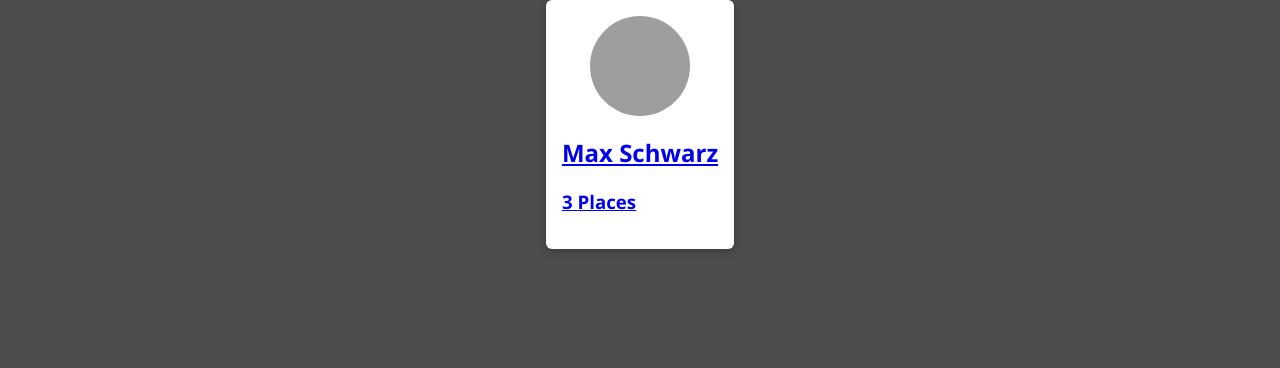
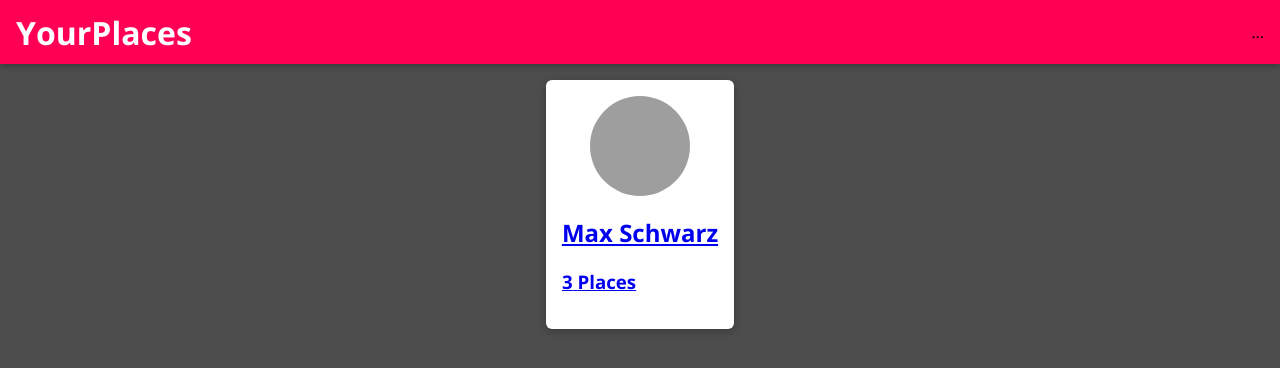
Before and after one commit to joexyjay/SpotShare, a React (Vite) app in the folder frontend/: page / in a window 1280 px wide. Shown: the top 368 px of the page. Built offline with nearby package versions, Linux system fonts and the light colour scheme; grey boxes are pictures that could not be loaded.

Commit message:
add main header

```diff
--- a/frontend/src/App.tsx
+++ b/frontend/src/App.tsx
@@ -1,16 +1,20 @@
 import { BrowserRouter as Router, Routes, Route } from 'react-router-dom'
 import Users from './user/pages/Users'
 import NewPlace from './places/pages/NewPlace'
+import MainNavigation from './shared/components/Navigation/MainNavigation'
 
 
 function App() {
 
   return (
     <Router>
-     <Routes>
-     <Route path='/' element={<Users />}/>
-     <Route path='/places/new' element={<NewPlace />}/>
-     </Routes>
+      <MainNavigation />
+      <main>
+        <Routes>
+          <Route path='/' element={<Users />}/>
+          <Route path='/places/new' element={<NewPlace />}/>
+        </Routes>
+      </main>
     </Router>
   )
 }
--- /dev/null
+++ b/frontend/src/shared/components/Navigation/MainHeader.css
@@ -0,0 +1,23 @@
+.main-header {
+    width: 100%;
+    height: 4rem;
+    display: flex;
+    align-items: center;
+    position: fixed;
+    top: 0;
+    left: 0;
+    background: #ff0055;
+    box-shadow: 0 2px 6px rgba(0, 0, 0, 0.26);
+    padding: 0 1rem;
+    z-index: 5;
+  }
+
+  main {
+    margin-top: 5rem;
+  }
+
+  @media (min-width: 768px) {
+    .main-header {
+      justify-content: space-between;
+    }
+  }
--- /dev/null
+++ b/frontend/src/shared/components/Navigation/MainHeader.tsx
@@ -0,0 +1,16 @@
+import React from 'react';
+import './MainHeader.css'
+
+interface MainHeaderProps {
+  children: React.ReactNode;
+}
+
+const MainHeader = (props: MainHeaderProps) => {
+  return (
+    <header className="main-header">
+      {props.children}
+    </header>
+  );
+};
+
+export default MainHeader;
--- /dev/null
+++ b/frontend/src/shared/components/Navigation/MainNavigation.css
@@ -0,0 +1,45 @@
+.main-navigation__menu-btn {
+    width: 3rem;
+    height: 3rem;
+    background: transparent;
+    border: none;
+    display: flex;
+    flex-direction: column;
+    justify-content: space-around;
+    margin-right: 2rem;
+    cursor: pointer;
+  }
+
+  .main-navigation__menu-btn span {
+    display: block;
+    width: 3rem;
+    height: 2.5px;
+    background: white;
+  }
+
+  .main-navigation__title {
+    color: white;
+  }
+
+  .main-navigation__title a {
+    text-decoration: none;
+    color: white;
+  }
+
+  .main-navigation__header-nav {
+    display: none;
+  }
+
+  .main-navigation__drawer-nav {
+    height: 100%;
+  }
+
+  @media (min-width: 768px) {
+    .main-navigation__menu-btn {
+      display: none;
+    }
+
+    .main-navigation__header-nav {
+      display: block;
+    }
+  }
--- /dev/null
+++ b/frontend/src/shared/components/Navigation/MainNavigation.tsx
@@ -0,0 +1,24 @@
+import { Link } from 'react-router-dom'
+import MainHeader from './MainHeader'
+import './MainNavigation.css'
+
+const MainNavigation = () => {
+  return (
+    <MainHeader>
+        <button className="main-navigation__menu-btn">
+            <span />
+            <span />
+            <span />
+        </button>
+        <h1 className="main-navigation__title">
+            <Link to='/'>
+                YourPlaces
+            </Link>
+        </h1>
+        <nav>
+            ...
+        </nav>
+    </MainHeader>
+  )
+}
+export default MainNavigation
--- a/frontend/src/user/components/UsersList.tsx
+++ b/frontend/src/user/components/UsersList.tsx
@@ -1,5 +1,6 @@
+import Card from '../../shared/components/UIElements/Card';
+import UserItem from './UserItem'
 import './UsersList.css'
-import UserItem from './UserItem'
 
 interface User {
     id: string;
@@ -16,7 +17,9 @@
 
     if(props.items.length === 0){
         return <div className="center">
-            <h2>No users found.</h2>
+            <Card className={''} style={{}}>
+                <h2>No users found.</h2>
+            </Card>
         </div>
     }
   return (
```
Also changed, not shown: frontend/src/shared/components/Navigation/NavLinks.css (added), frontend/src/shared/components/Navigation/NavLinks.tsx (added), frontend/src/shared/components/Navigation/SideDrawer.css (added), frontend/src/shared/components/Navigation/SideDrawer.tsx (added).
